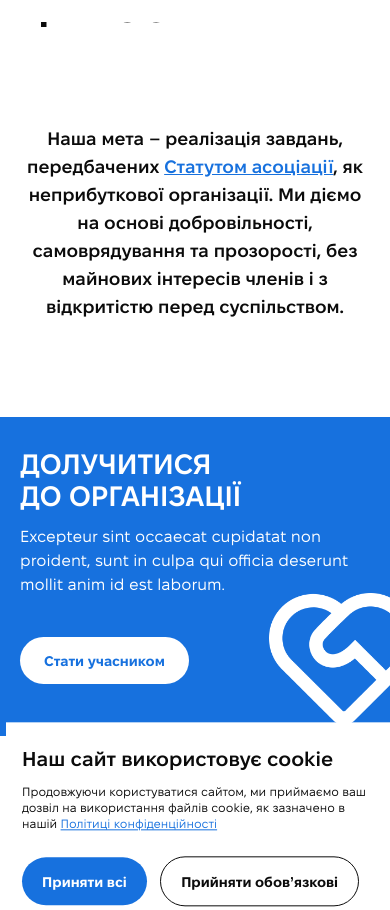
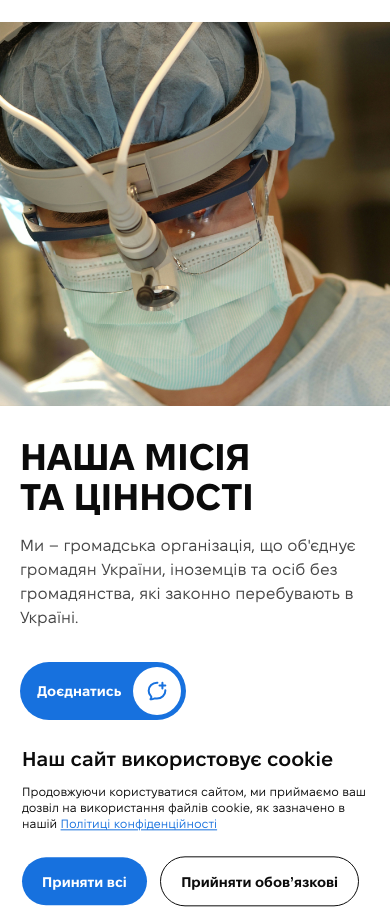
Before and after one commit to DmytrivDev/UAPHP, a website built with Vite: page src/about.html in a window 390 px wide. Shown: the part 122-1032 px from the top of the page. Built offline with nearby package versions, Linux system fonts and the light colour scheme.

Commit message:
fix values

```diff
--- a/src/css/sections/about/values.scss
+++ b/src/css/sections/about/values.scss
@@ -1,6 +1,120 @@
 .values {
   margin-top: 4.4725rem;
+
+  &__body {
+    position: relative;
+    display: flex;
+    justify-content: end;
+  }
+  &__img-wrapp {
+    position: absolute;
+    top: -1px;
+    left: -10.6875rem;
+    z-index: 1;
+    width: 64.875rem;
+    height: 100%;
+  }
+
+  &__container {
+    padding: 6.0625rem 2rem 3.0625rem 8.25rem;
+    background-color: var(--cw);
+    position: relative;
+    z-index: 2;
+    max-width: 48.125rem;
+  }
+  &__text {
+    color: var(--cd);
+    font-size: 1.125rem;
+    line-height: 1.56;
+    margin-bottom: 2rem;
+  }
+  &__box {
+    margin-top: 9.75rem;
+    display: flex;
+    align-items: start;
+    gap: 0.75rem;
+  }
+  &__list {
+    display: flex;
+    align-items: center;
+
+    li {
+      display: flex;
+      justify-content: center;
+      align-items: center;
+      width: 2.5rem;
+      height: 2.5rem;
+      border-radius: 50%;
+      overflow: hidden;
+      border: 0.0625rem solid var(--cw);
+      margin-left: -1rem;
+      &:first-child {
+        margin-left: 0;
+      }
+    }
+  }
+  &__info {
+    span {
+      color: var(--cm);
+      font-size: 1.5rem;
+      font-weight: 600;
+      line-height: 1;
+      text-transform: lowercase;
+    }
+    p {
+      color: var(--ch);
+      font-size: 0.875rem;
+      line-height: 1.42;
+      text-transform: lowercase;
+    }
+  }
+
+  .title1 {
+    margin-bottom: 1rem;
+  }
+  .hero__link {
+    border: 0.0625rem solid transparent;
+    &:hover {
+      border-color: var(--cb);
+    }
+  }
 }
 
 @media screen and (max-width: 960px) {
+  .values {
+    margin-top: 8.9781rem;
+
+    &__body {
+      flex-direction: column;
+      justify-content: stretch;
+    }
+    &__img-wrapp {
+      position: relative;
+      top: 0;
+      left: -1.25rem;
+      width: calc(100% + 2.5rem);
+      height: 24rem;
+    }
+    &__container {
+      padding: 2rem 0 0 0;
+      max-width: 100%;
+    }
+    &__text {
+      font-size: 1rem;
+      line-height: 1.5;
+    }
+    &__box {
+      margin-top: 2.5rem;
+    }
+    &__info {
+      span {
+        font-size: 1.25rem;
+        line-height: 1.4;
+      }
+      p {
+        font-size: 0.75rem;
+        line-height: 1.33;
+      }
+    }
+  }
 }
--- a/src/js/parts/joinform.js
+++ b/src/js/parts/joinform.js
@@ -57,6 +57,14 @@ function submitForm() {
 
 // Функція для відкриття модального вікна
 function openModal() {
+  const formLabel = document.querySelectorAll('.joinform__label');
+  formLabel.forEach(label => {
+    label.classList.remove('error');
+  });
+
+  sendBtn.classList.remove('disabled');
+  sendBtn.disabled = false;
+
   patr1.classList.add('is-transition', 'is-step');
   patr2.classList.remove('is-transition', 'is-step');
 
--- a/src/partials/general/values.html
+++ b/src/partials/general/values.html
@@ -1,7 +1,41 @@
 <section class="values">
   <div class="container">
     <div class="values__body">
-      <h2 class="title1">Наша місія та цінності</h2>
+      <div class="values__img-wrapp">
+        <img src="./img/content/values_1.jpg" alt="" class="cover" />
+      </div>
+
+      <div class="values__container">
+        <h2 class="title1">
+          Наша місія<br />
+          та цінності
+        </h2>
+        <p class="values__text">
+          Ми – громадська організація, що об'єднує громадян України, іноземців
+          та осіб без громадянства, які законно перебувають в Україні.
+        </p>
+        <a href="#" class="hero__link">
+          <span class="hero__link-text">Доєднатись</span>
+          <div class="hero__link-icon no-select">
+            <span class="no-select">
+              <img src="./img/icons/values_1.svg" alt="" />
+            </span>
+          </div>
+        </a>
+
+        <div class="values__box">
+          <ul class="values__list">
+            <li><img src="./img/content/team_1.jpg" alt="" /></li>
+            <li><img src="./img/content/team_2.jpg" alt="" /></li>
+            <li><img src="./img/content/team_3.jpg" alt="" /></li>
+            <li><img src="./img/content/team_4.jpg" alt="" /></li>
+          </ul>
+          <div class="values__info">
+            <span>240+</span>
+            <p>постійних учасників</p>
+          </div>
+        </div>
+      </div>
     </div>
   </div>
 </section>
```
Also changed, not shown: src/img/icons/values_1.svg (added).
